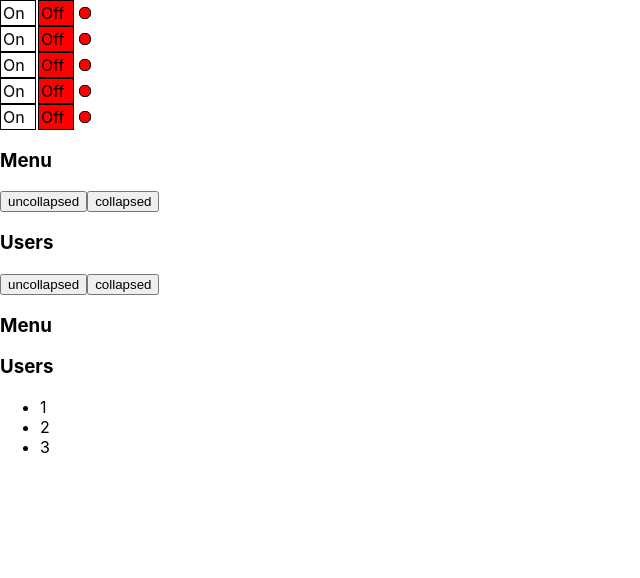
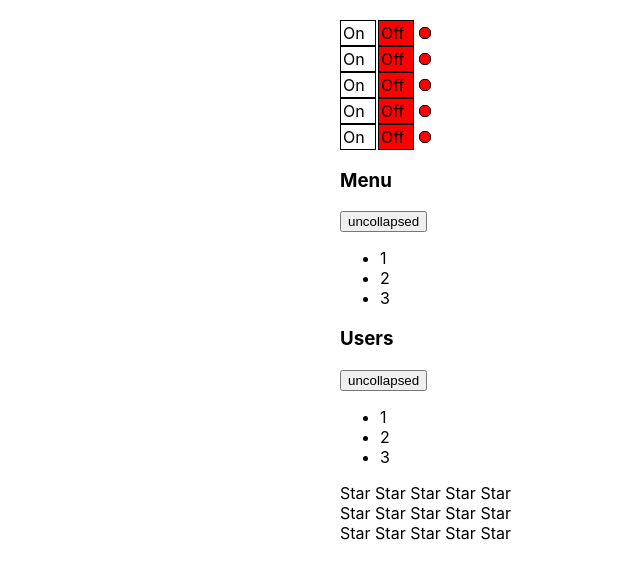
Before and after one commit to aavdienko/ReactTS-kabzda, a React (Create React App) app: page / in a window 1280 px wide. Shown: the top 578 px of the page, without its empty margins (0-640 px from the left). Built offline with nearby package versions, Linux system fonts and the light colour scheme.

Commit message:
Lesson 07. Controled vs Uncontroled components

```diff
--- a/src/App.css
+++ b/src/App.css
@@ -1,5 +1,6 @@
 .App {
-  text-align: center;
+  width: 600px;
+  margin: 20px auto;
 }
 
 .App-logo {
--- a/src/App.tsx
+++ b/src/App.tsx
@@ -4,12 +4,13 @@ import Accordion from './components/Accordion/Accordion';
 import { OnOff } from './components/OnOff/OnOff';
 import Rating from './components/Rating/Rating';
 import { SelfControledAccordion } from './components/SelfControledAccordion/SelfControledAccordion';
+import { SelfControledRaiting } from './components/SelfControledRaiting/SelfControledRaiting';
 
 
 function App() {
   console.log('App redering');
   return (
-    <div>
+    <div className={'App'}>
       <OnOff />
       <OnOff />
       <OnOff />
@@ -17,11 +18,14 @@ function App() {
       <OnOff />
       <SelfControledAccordion title={'Menu'}/>
       <SelfControledAccordion title={'Users'}/>
+      <SelfControledRaiting/>
+      <SelfControledRaiting/>
+      <SelfControledRaiting/>
       {/* <OnOff active={false}/> */}
       {/* <PageTitle title={'This is App Component'} />
       <Rating value={0}/> */}
-      <Accordion title={'Menu'} collapsed={true}/>
-      <Accordion title={'Users'} collapsed={false}/>
+      {/* <Accordion title={'Menu'} collapsed={true}/>
+      <Accordion title={'Users'} collapsed={false}/> */}
       {/* <Rating value={4}/>
       <Rating value={1}/>
       <Rating value={5}/>
--- a/src/components/SelfControledAccordion/SelfControledAccordion.tsx
+++ b/src/components/SelfControledAccordion/SelfControledAccordion.tsx
@@ -14,9 +14,8 @@ export function SelfControledAccordion(props: AccordionPropsType) {
   return (
     <div>
       <AccordionTitle title={props.title} />
-      <button onClick={()=> setColapsed(true)}>uncollapsed</button>
-      <button onClick={()=> setColapsed(false)}>collapsed</button>
-      { collapsed && <AccordionBody />}
+      <button onClick={()=> setColapsed(!collapsed)}>uncollapsed</button>
+      { !collapsed && <AccordionBody />}
     </div>
   );
 }
--- /dev/null
+++ b/src/components/SelfControledRaiting/SelfControledRaiting.tsx
@@ -0,0 +1,32 @@
+import React, { useState } from 'react';
+
+type RatingPropsType = {
+  // value: number
+};
+
+export function SelfControledRaiting(props: RatingPropsType) {
+  console.log('Rating rendering');
+
+  const [value, setValue] = useState(0);
+
+  return (
+    <div>
+      <Star selected={value > 0} setValue={setValue} />
+      <Star selected={value > 1} setValue={setValue} />
+      <Star selected={value > 2} setValue={setValue} />
+      <Star selected={value > 3} setValue={setValue} />
+      <Star selected={value > 4} setValue={setValue} />
+    </div>
+  );
+}
+
+type StarPropsType = {
+  selected: boolean;
+  setValue: (number: number) => void;
+};
+
+function Star(props: StarPropsType) {
+  return props.selected
+  ? (<span onClick={() => {props.setValue(1)}}><b>Star{' '}</b></span>)
+  : (<span>Star </span>);
+}
```
